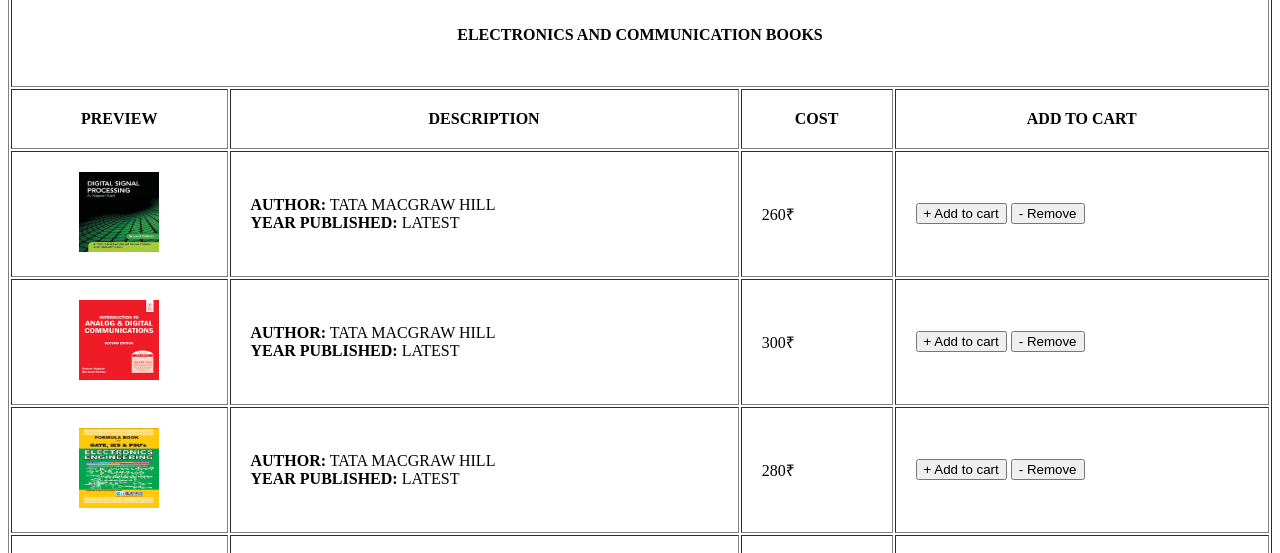
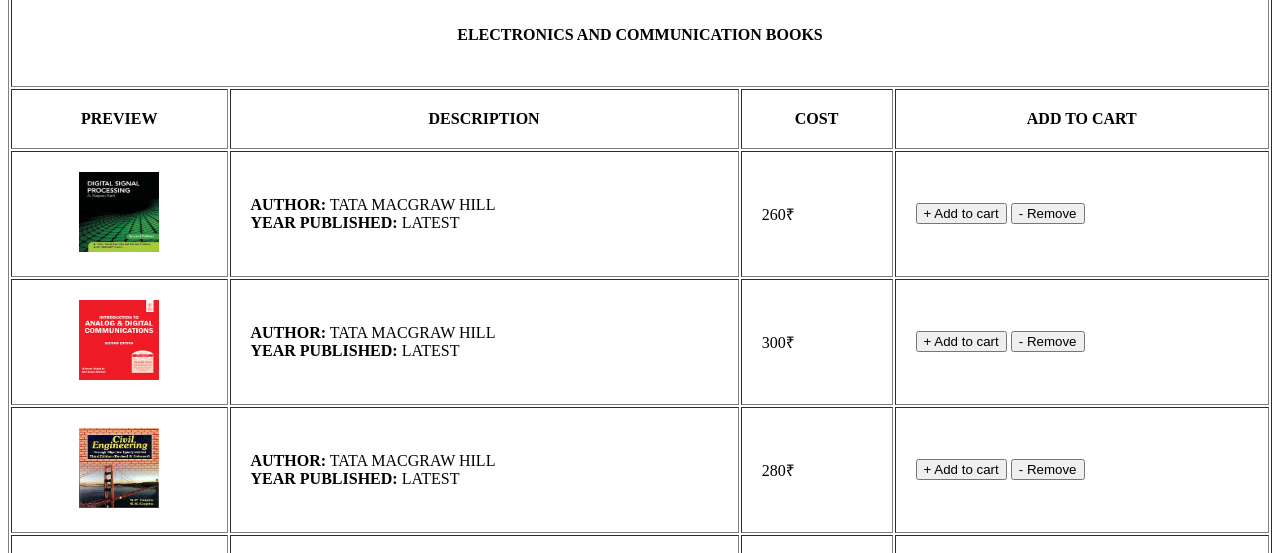
Before and after one commit to vaidyasaivarun22/webTech, a plain HTML site: page Catalogue.html in a window 1280 px wide. Shown: the part 3269-3822 px from the top of the page. Drawn offline with Linux system fonts and the light colour scheme.

Commit message:
updated book 3 of ece

```diff
--- a/Catalogue.html
+++ b/Catalogue.html
@@ -230,7 +230,7 @@
             <td><button type="button">+ Add to cart</button>     <button type="button">- Remove</button></td>
         </tr>
         <tr>
-            <td style="text-align: center;"><img src="ecebook3.jpg" width="80" height="80"></td>
+            <td style="text-align: center;"><img src="civBook5.jpg" width="80" height="80"></td>
                         <td><b>AUTHOR:</b>     TATA MACGRAW HILL<br><b>YEAR PUBLISHED:</b>     LATEST</td>
 
             <td>280&#8377;</td>
```
